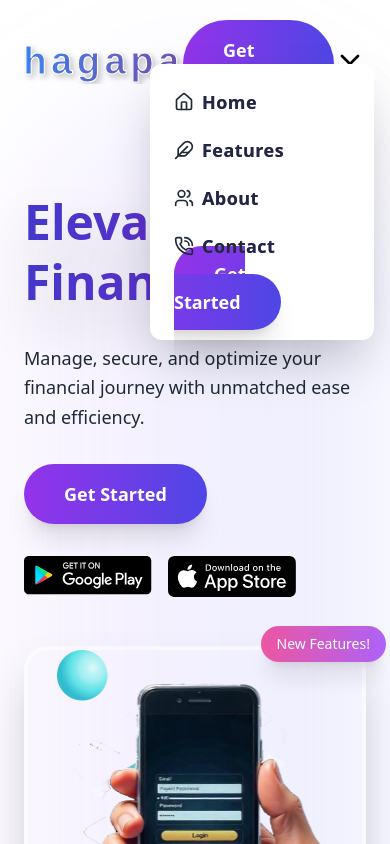
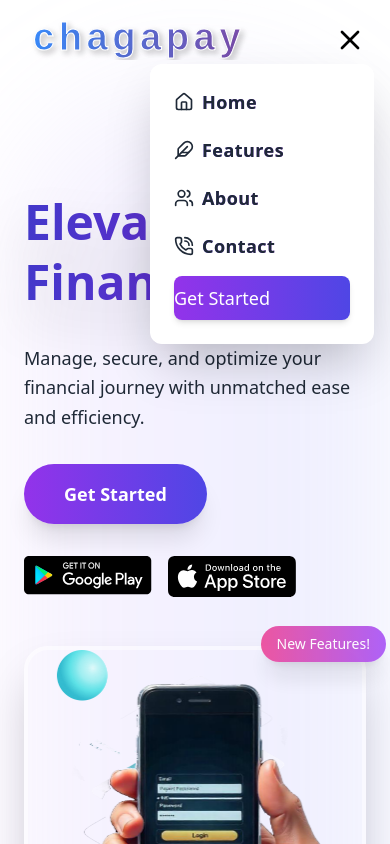
Before and after one commit to TetraChaga/chagapay, a React (Vite) app: page / in a window 390 px wide. Both pictures are taken after a click on the button "Toggle menu". Shown: the top 844 px of the page. Built offline with nearby package versions, Linux system fonts and the light colour scheme.

Commit message:
fix: update Navbar styles for improved layout and responsiveness

```diff
--- a/src/components/Navbar.jsx
+++ b/src/components/Navbar.jsx
@@ -62,7 +62,7 @@
         to="get-started"
         smooth={true}
         duration={500}
-                    className="bg-gradient-to-r from-purple-600 to-indigo-600 text-white px-10 py-4 rounded-full shadow-xl hover:shadow-3xl text-lg font-semibold transition-transform hover:opacity-90"
+                    className="hidden sm:flex bg-gradient-to-r from-purple-600 to-indigo-600 text-white px-5 py-2 rounded-full shadow-xl hover:shadow-3xl text-lg font-semibold transition-transform hover:opacity-90 cursor-pointer"
 
         // className="hidden sm:flex bg-indigo-600 text-white px-5 py-2 rounded-full font-medium shadow-lg hover:bg-indigo-700 hover:scale-105 transition-transform cursor-pointer"
       >
@@ -101,7 +101,7 @@
                 to="get-started"
                 smooth={true}
                 duration={500}
-                className="bg-gradient-to-r from-purple-600 to-indigo-600 text-white px-10 py-4 rounded-full shadow-xl hover:shadow-3xl text-lg font-semibold transition-transform hover:opacity-90"
+                className="block mt-4 bg-gradient-to-r from-purple-600 to-indigo-600 text-white py-2 rounded-lg shadow-md hover:scale-105 text-lg font-medium transition-transform hover:bg-indigo-700"
 
                 // className="block mt-4 text-center bg-indigo-600 text-white py-2 rounded-lg font-medium shadow-md hover:bg-indigo-700 hover:scale-105 transition-transform cursor-pointer"
               >
```
